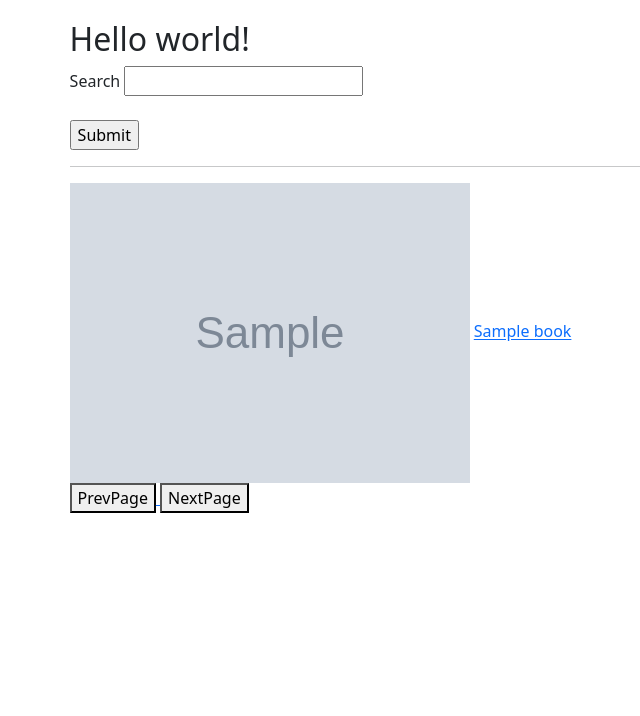
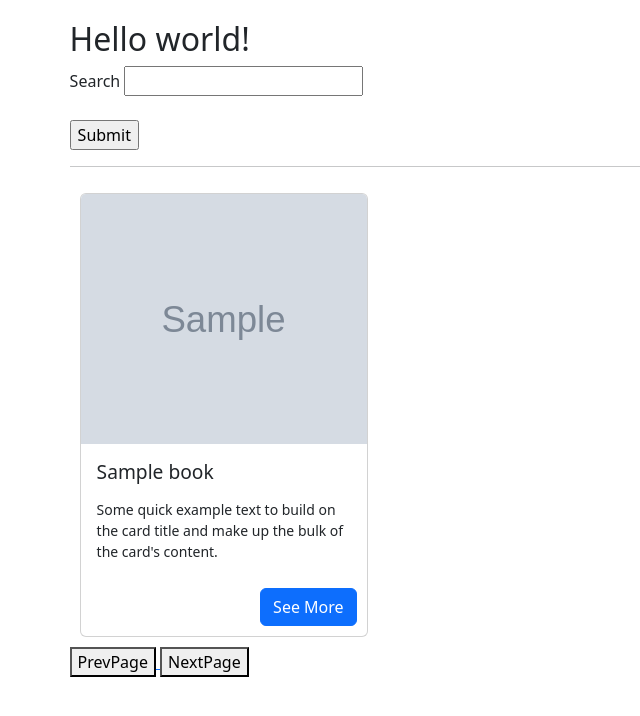
Before and after one commit to KelompokD02PBP/ProyekTS, a Django app: template templates/main.html in a window 1280 px wide. Shown: the part 56-772 px from the top of the page, without its empty margins (84-724 px from the left). Run offline with Django 4.2, Linux system fonts and the light colour scheme; tables that the repository leaves empty hold one stand-in row (values such as "Sample post"); the template is opened without the code that fills it: values that come from a table or form of the project are taken from there, most other values are stand-ins (such as "Sample title", 1, 10 or a date in 2020); grey boxes marked "Sample" are stand-in pictures.

Commit message:
feat:cards

```diff
--- a/templates/main.html
+++ b/templates/main.html
@@ -1,5 +1,4 @@
 {% extends 'base.html' %}
-
 {% block content %}
 <h2> Hello world! </h2>
 
@@ -21,13 +20,28 @@
     </form>
     <hr>
 
-    <div id="katalog">
+    <div id="katalog" style="display: flex; flex-wrap: wrap;">
         {% for book in books %}
-            <img src={{book.image_url_s}} alt ={{book.title}}>
-            <a href="{% url 'main:book_review' book.pk %}">{{book.title}}</a>
-            <br/>
+            <div class="card" style="width: 18rem; margin: 10px;">
+                <div style="height: 250px;display: flex; justify-content: center;">
+                    <img class="card-img-top" src="{{ book.image_url_l }}" alt="Card image cap" style="height: 250px; object-fit: cover;">
+
+                </div>
+                <div class="container-card" style="display: flex;justify-content: space-between;"></div>
+                <div class="card-body" style="display: flex; flex-direction: column;">
+                    <h5 class="card-title" style="font-size: 16px; margin: 0;">
+                        <p style="font-size: larger;">{{ book.title }}</p>
+                    </h5>
+                    <p class="card-text" style="font-size: 14px;">Some quick example text to build on the card title and make up the bulk of the card's content.</p>
+                </div>
+                <div style="align-self: flex-end;margin:10px">
+                    <a href="{% url 'main:book_review' book.pk %}" class="btn btn-primary" style="font-size: 16px;">See More</a>
+                </div>
+            </div>
         {% endfor %}
     </div>
+
+
     <!-- Kalo gk pake search data bukunya dari all -->
     {% if not from_search %}
         <a href="{% url 'main:show_main_page' page_num|add:"-1"  %}">
```
